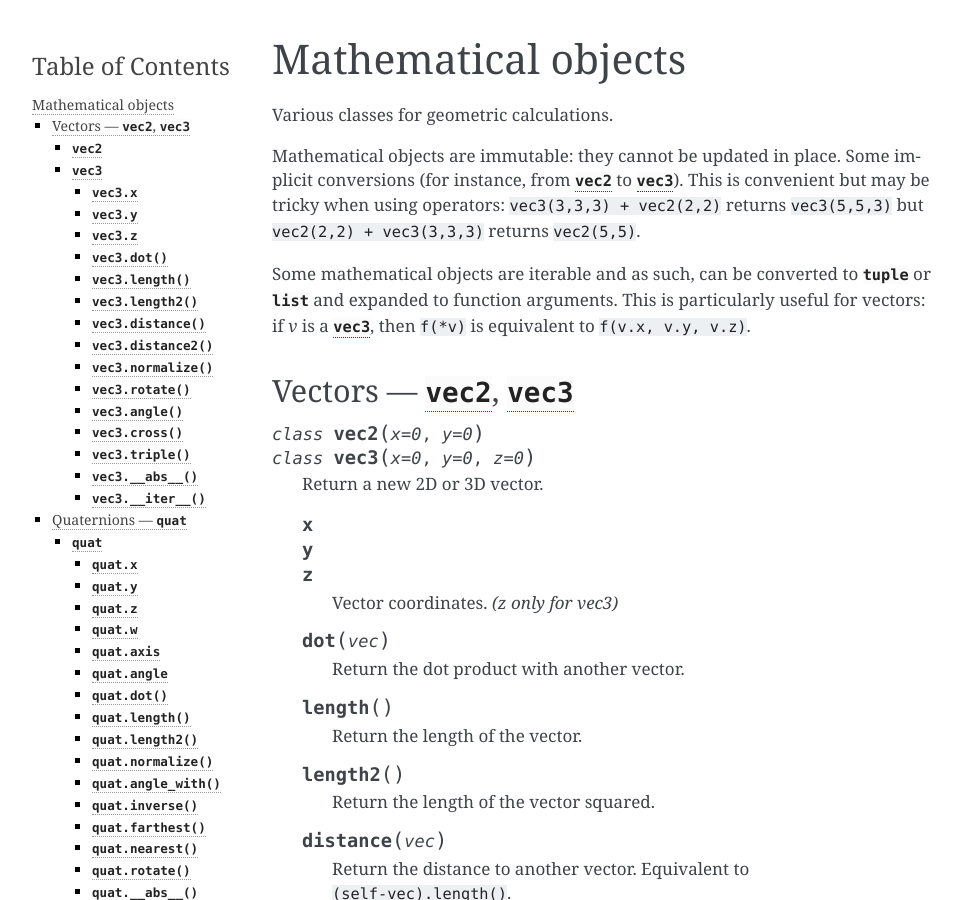
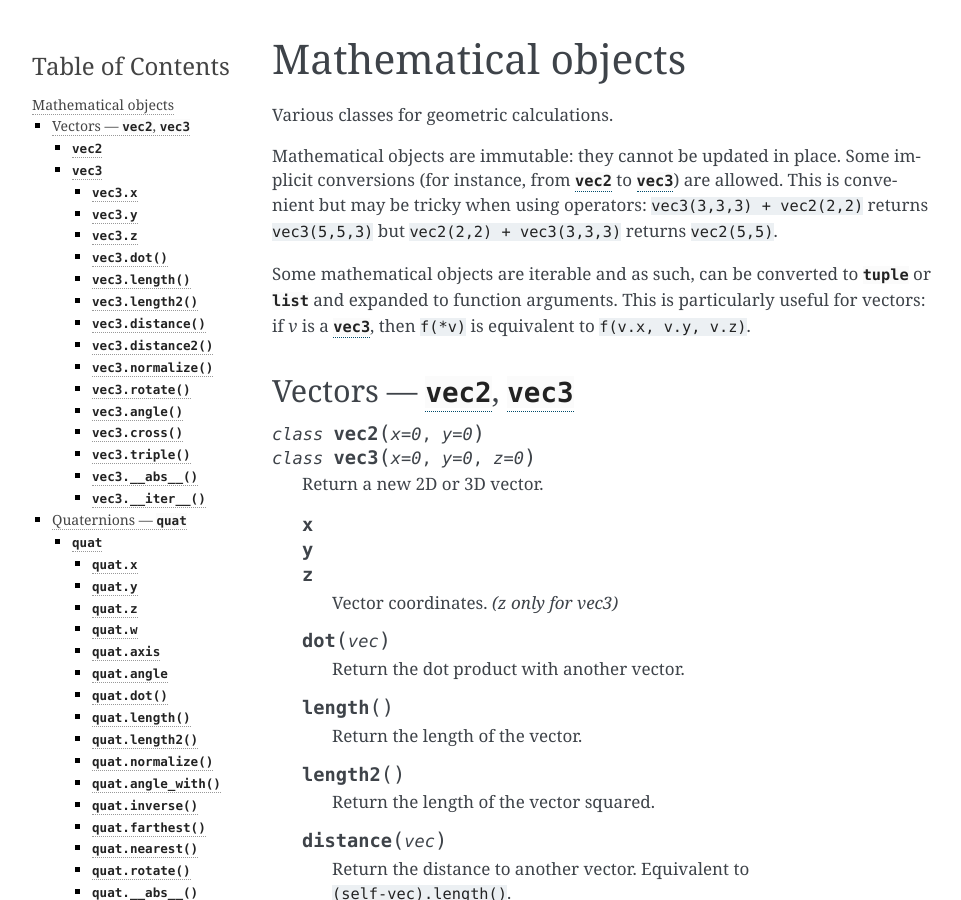
Before and after one commit to benoitryder/simulotter, a Sphinx documentation site: the page built from doc/maths.rst, in a window 1280 px wide and 900 px high. Shown: the whole window, without its empty margins (148-1109 px from the left). Built offline with Sphinx 7.4.7, drawn with Linux system fonts in a browser that asks for light colours; some of the changed text lies outside the part shown.

Commit message:
doc: various minor fixes

```diff
--- a/doc/eurobot.rst
+++ b/doc/eurobot.rst
@@ -14,7 +14,7 @@ Modules are available for the following Eurobot rules:
 
 .. module:: eurobot
 
-The :mod:`eurobot` module provides default definitions for eurobot rules. They
+The :mod:`eurobot` module provides default definitions for Eurobot rules. They
 are redefined by the `eurobot20XX` modules if needed.
 
 
--- a/doc/maths.rst
+++ b/doc/maths.rst
@@ -5,8 +5,8 @@ Mathematical objects
 Various classes for geometric calculations.
 
 Mathematical objects are immutable: they cannot be updated in place.
-Some implicit conversions (for instance, from :class:`vec2` to
-:class:`vec3`). This is convenient but may be tricky when using operators:
+Some implicit conversions (for instance, from :class:`vec2` to :class:`vec3`)
+are allowed. This is convenient but may be tricky when using operators:
 ``vec3(3,3,3) + vec2(2,2)`` returns ``vec3(5,5,3)`` but
 ``vec2(2,2) + vec3(3,3,3)`` returns ``vec2(5,5)``.
 
--- a/doc/physics.rst
+++ b/doc/physics.rst
@@ -184,7 +184,7 @@ create static and dynamic bodies with basic geometrical shapes.
 
     The object's shape; must be set before adding the object to a world.
     Once set, it cannot be changed.
-    cannot be called twice.
+    Cannot be called twice.
 
   .. attribute:: mass
 
```
Also changed, not shown: other parts of doc/maths.rst (+1 -1 lines), other parts of doc/physics.rst (+2 -2 lines).
